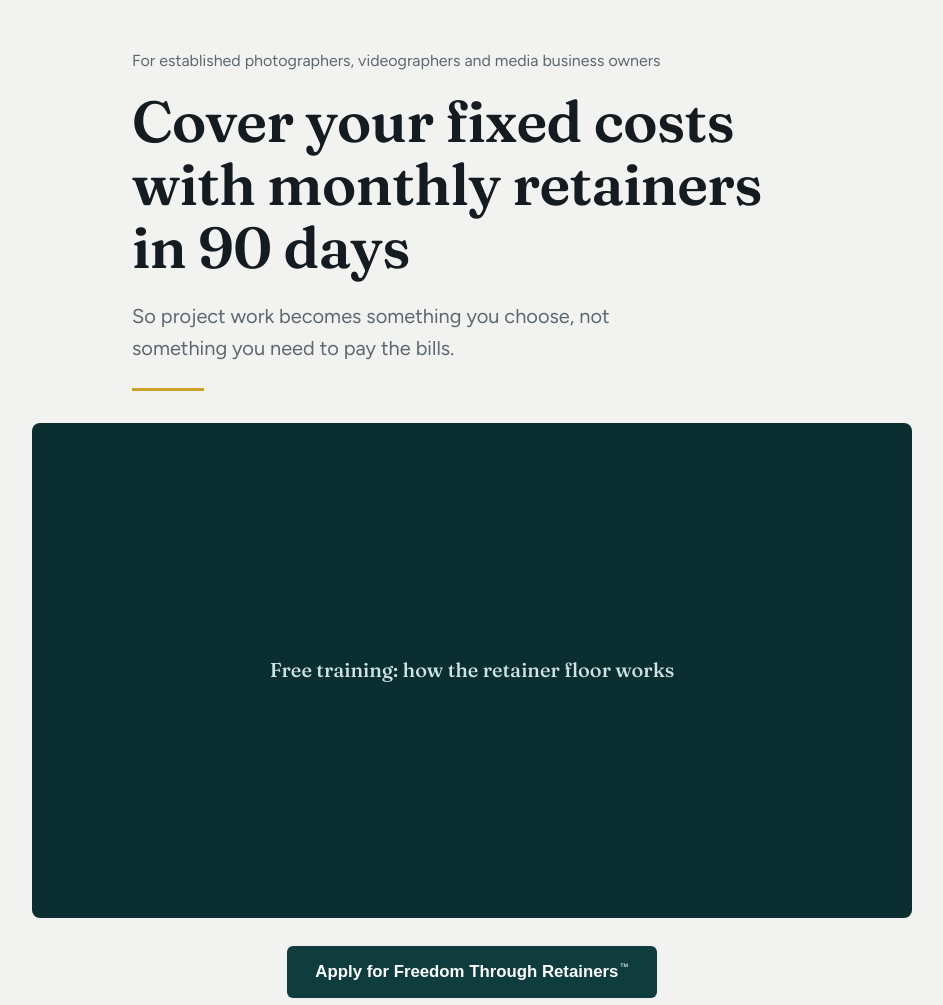
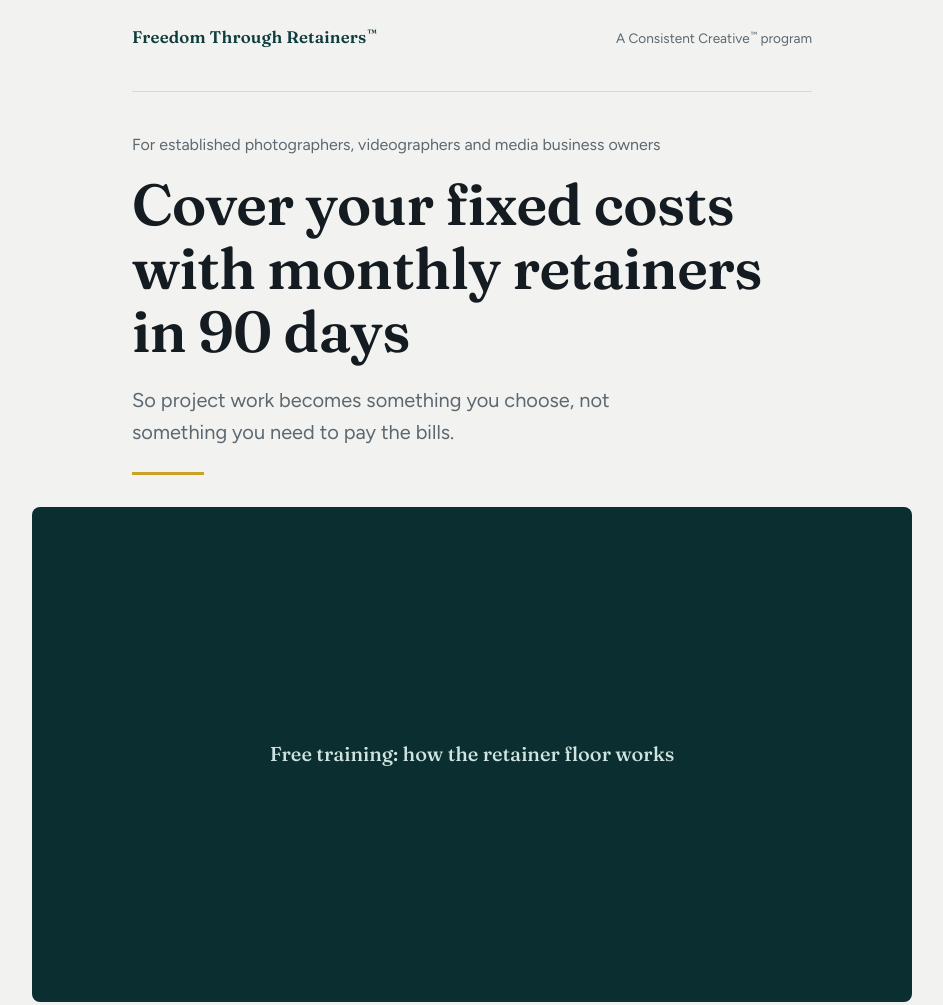
Before and after one commit to mitchhemming/FTR-site, a plain HTML site: page index.html in a window 1280 px wide. Shown: the top 1005 px of the page, without its empty margins (168-1111 px from the left). Drawn offline with Linux system fonts and the light colour scheme.

Commit message:
Brand wordmark header
Co-Authored-By: Claude Fable 5.1 <noreply@anthropic.com>
Claude-Session: https://claude.ai/code/session_019BjyxDp5CW7w8vjDjqfAzp

```diff
--- a/index.html
+++ b/index.html
@@ -43,8 +43,14 @@
   section{padding:3.5rem 0}
   section + section{border-top:1px solid var(--line)}
 
+  /* Brand */
+  .brand{display:flex;justify-content:space-between;align-items:baseline;gap:1rem;padding:1.5rem 0 2.5rem;border-bottom:1px solid var(--line);margin-bottom:2.5rem}
+  .wordmark{font-family:"Fraunces",Georgia,serif;font-weight:600;font-size:1.05rem;letter-spacing:.01em;color:var(--teal)}
+  .byline{font-size:.85rem;color:var(--muted);white-space:nowrap}
+  @media(max-width:520px){.brand{flex-direction:column;gap:.25rem;align-items:flex-start}}
+
   /* Hero */
-  .hero{padding:3rem 0 2.5rem;text-align:left}
+  .hero{padding:0 0 2.5rem;text-align:left}
   .eyebrow{color:var(--muted);margin-bottom:1rem;font-size:1rem}
   .sub{font-size:1.25rem;color:var(--muted);margin:1.25rem 0 0;max-width:38ch}
   .floor{height:3px;width:72px;background:var(--brass);margin:1.5rem 0 0;border:0}
@@ -149,6 +155,10 @@
 <body>
 
 <header class="hero">
+  <div class="wrap brand">
+    <span class="wordmark">Freedom Through Retainers<sup class="tm">&trade;</sup></span>
+    <span class="byline">A Consistent Creative<sup class="tm">&trade;</sup> program</span>
+  </div>
   <div class="wrap">
     <p class="eyebrow">For established photographers, videographers and media business owners</p>
     <h1>Cover your fixed costs with monthly retainers in 90 days</h1>
```
